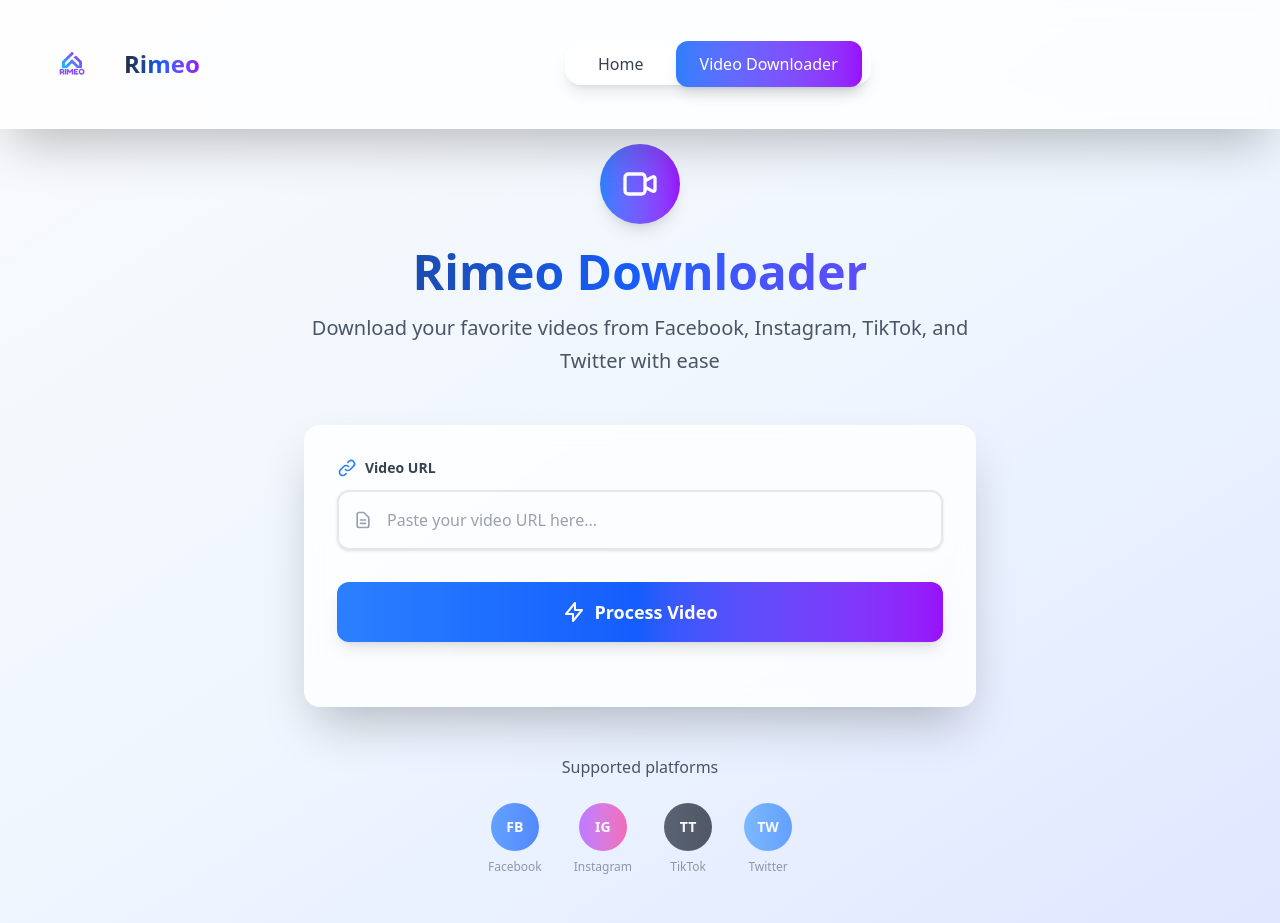
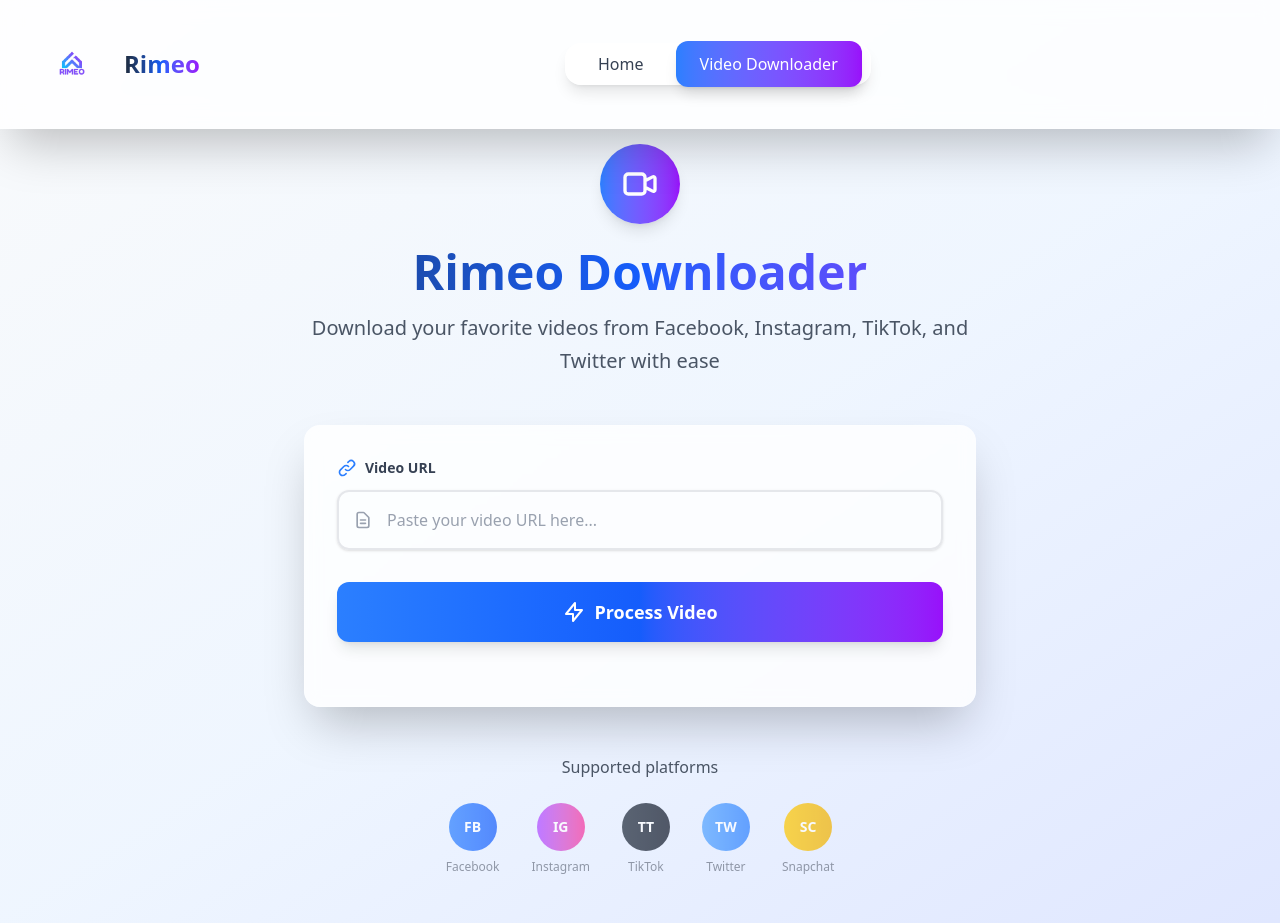
Before and after one commit to redyk654/downloader_frontend, a Vue app: page /videodownloader in a window 1280 px wide. Built offline with nearby package versions, Linux system fonts and the light colour scheme.

Commit message:
[feat] ajout des telechargement snapchat

```diff
--- a/src/views/VideoDownloaderView.vue
+++ b/src/views/VideoDownloaderView.vue
@@ -260,6 +260,13 @@
               </div>
               <span class="text-xs text-gray-500">Twitter</span>
             </div>
+            <!-- Snapshat -->
+            <div class="flex flex-col items-center space-y-2 opacity-70 hover:opacity-100 transition-opacity duration-300">
+              <div class="w-12 h-12 bg-gradient-to-r from-yellow-400 to-yellow-500 rounded-full flex items-center justify-center">
+                <span class="text-white font-bold text-sm">SC</span>
+              </div>
+              <span class="text-xs text-gray-500">Snapchat</span>
+            </div>
           </div>
         </div>
       </div>
```
